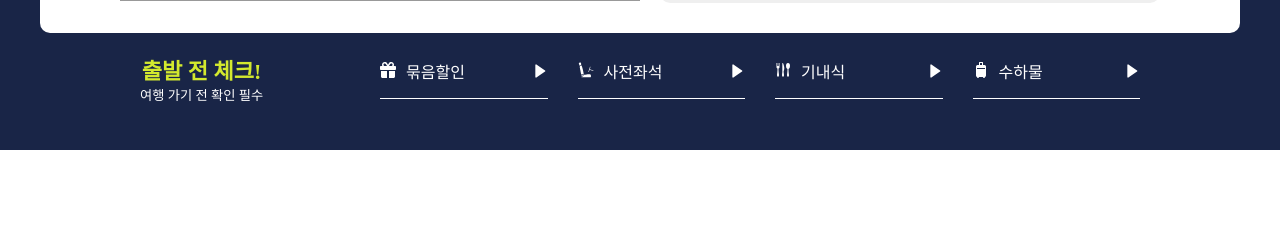
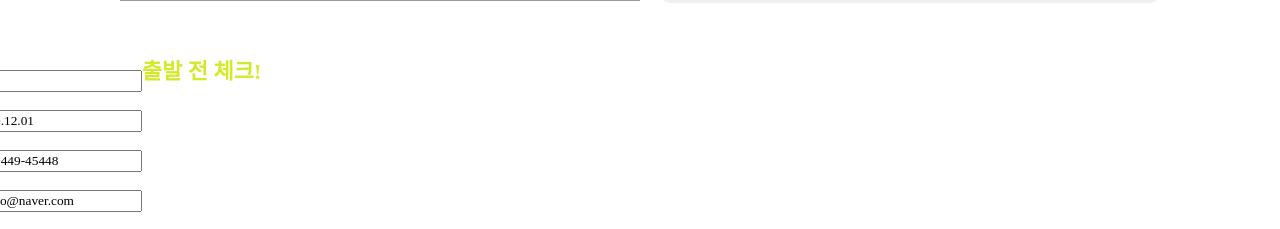
Before and after one commit to teampj0320/jinAir, a React (Create React App) app in the folder client/: page / in a window 1280 px wide. Shown: the part 550-779 px from the top of the page. Built offline with nearby package versions, Linux system fonts and the light colour scheme; a web font is replaced by a local one.

Commit message:
하온 이메일예약정보발송 중간완성

```diff
--- a/client/package.json
+++ b/client/package.json
@@ -3,6 +3,7 @@
   "version": "0.1.0",
   "private": true,
   "dependencies": {
+    "@emailjs/browser": "^4.4.1",
     "@reduxjs/toolkit": "^2.6.1",
     "@testing-library/dom": "^10.4.0",
     "@testing-library/jest-dom": "^6.6.3",
--- a/client/src/component/main/search/MainSearch.jsx
+++ b/client/src/component/main/search/MainSearch.jsx
@@ -11,6 +11,7 @@ import '../../../scss/haon.scss';
 import MainSearchReservation from './MainSearchReservation.jsx';
 import MainSearchCheckIn from './MainSearchCheckIn.jsx';
 import MainSearchReservationCheck from './MainSearchReservationCheck.jsx';
+import SendEmail from '../../order/SendEmail.jsx';
 
 export default function MainSearch() {
     const [tab, setTab] = useState('main');
@@ -60,6 +61,7 @@ export default function MainSearch() {
                 <div className={tab === 'main' ? 'main-top-img' : 'main-top-img2'}>
                     <img src="/images/main.jpg" alt="벚꽃이미지" />
                 </div>
+                <SendEmail />
                 <div className='main-top-search-all'>
                     <div className='main-top-search-btns'>
                         {
--- /dev/null
+++ b/client/src/component/order/SendEmail.jsx
@@ -0,0 +1,42 @@
+import React from 'react';
+import emailjs from "@emailjs/browser";
+import { useRef } from "react";
+
+export default function SendEmail() {
+    const form = useRef();
+    const YOUR_SERVICE_ID = 'service_017dgfp';
+    const YOUR_TEMPLATE_ID ='template_fc4sbhb';
+    const YOUR_PUBLIC_KEY = 'EnIoNRO6eo5uhtOnt';
+    const onSendForm = (e) => {
+        e.preventDefault();
+
+        emailjs
+            .sendForm(YOUR_SERVICE_ID, YOUR_TEMPLATE_ID, form.current, {
+                publicKey: YOUR_PUBLIC_KEY,
+            })
+            .then(
+                () => {
+                    console.log('성공!');
+                },
+                (error) => {
+                    console.log('실패...', error.text);
+                },
+            );
+
+    }
+const name = '하온';
+const date = '2020.12.01';
+const order_number = '5249449-45448';
+const email = 'deodo@naver.com';
+    return (
+        <div className="App" style={{ padding: "5em" }}>
+            <form ref={form} onSubmit={onSendForm}>
+                <input name="name" value={name} placeholder="이름을 적으세요" /> <br /><br />
+                <input name="date" value={date} placeholder="출발날짜" /> <br /><br />
+                <input name="order_number" value={order_number} placeholder="예약번호" /> <br /><br />
+                <input name="email" value={email} placeholder="이메일" /> <br /><br />
+                <button type="submit">이메일 보내기</button>
+            </form>
+        </div>
+    );
+}
```
Also changed, not shown: 1 other file (tests, documents, lock files or other folders).
